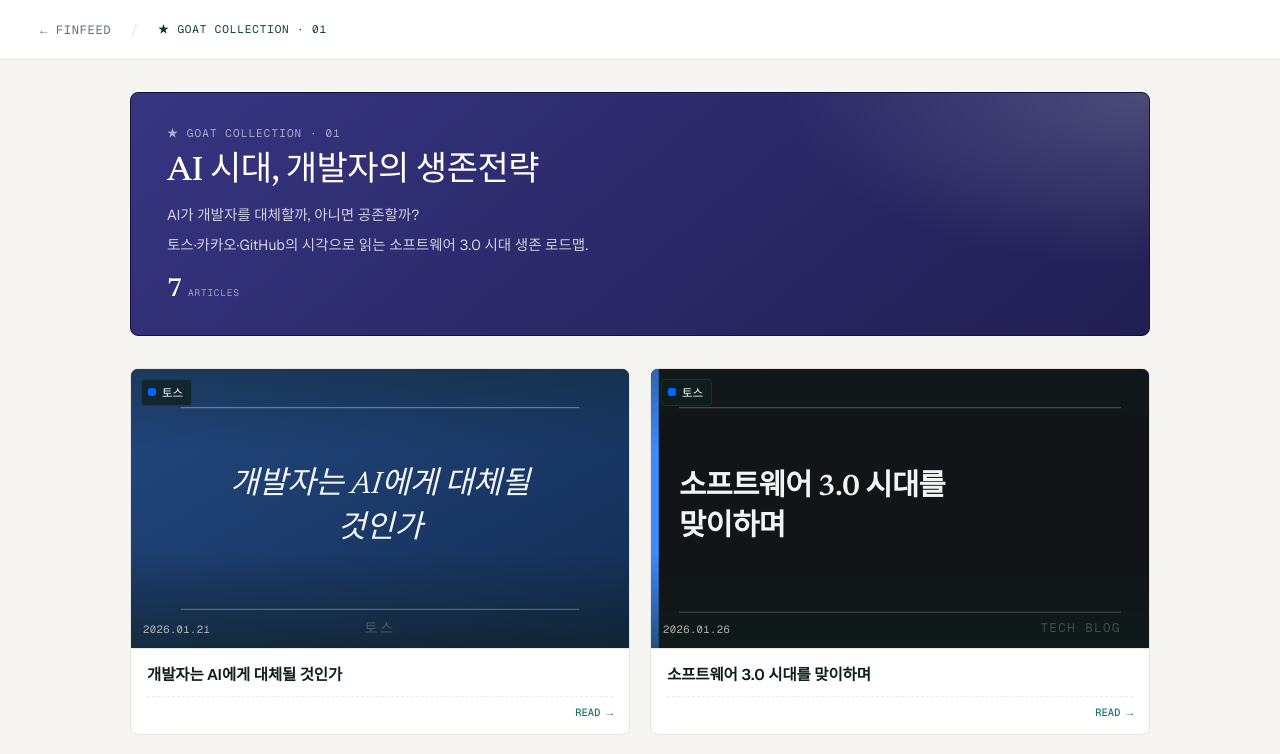
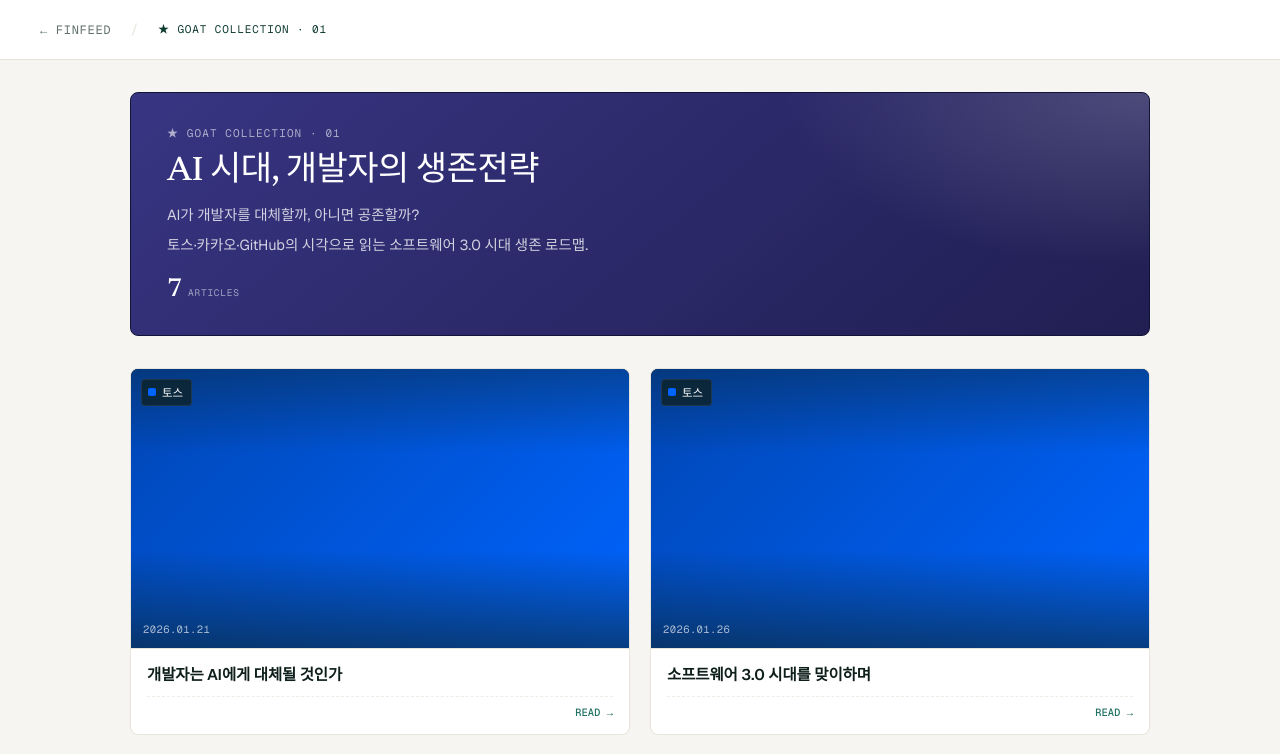
Before and after one commit to htjworld/fin-feed, a Next.js app in the folder frontend/: page /collections/1 in a window 1280 px wide. Shown: the top 754 px of the page. Built offline with nearby package versions, Linux system fonts and the light colour scheme.

Commit message:
revert: GoatCard 폴백 — GeneratedThumbnail 제거, 원래 그라디언트로 복원

```diff
--- a/frontend/src/components/GoatCard.tsx
+++ b/frontend/src/components/GoatCard.tsx
@@ -2,8 +2,6 @@
 import React, { useState } from 'react';
 import type { GoatArticle } from '@/data/goat-collections';
 import { GOAT_COMPANY_COLORS, GOAT_THUMB_BG } from '@/data/goat-collections';
-import GeneratedThumbnail from './GeneratedThumbnail';
-
 type Props = {
   article: GoatArticle;
   resolvedThumbUrl: string | null;
@@ -37,7 +35,7 @@ export default function GoatCard({ article, resolvedThumbUrl, index }: Props) {
             <div className="thumb-bg" style={{ backgroundImage: `url(${resolvedThumbUrl})` }} />
           </>
         ) : (
-          <GeneratedThumbnail title={article.title} company={article.company} color={color} />
+          <div className="thumb-bg" style={{ background: `linear-gradient(135deg, ${g1}, ${g2})` }} />
         )}
         <div className="thumb-scrim" />
         <div className="thumb-corner">
```
